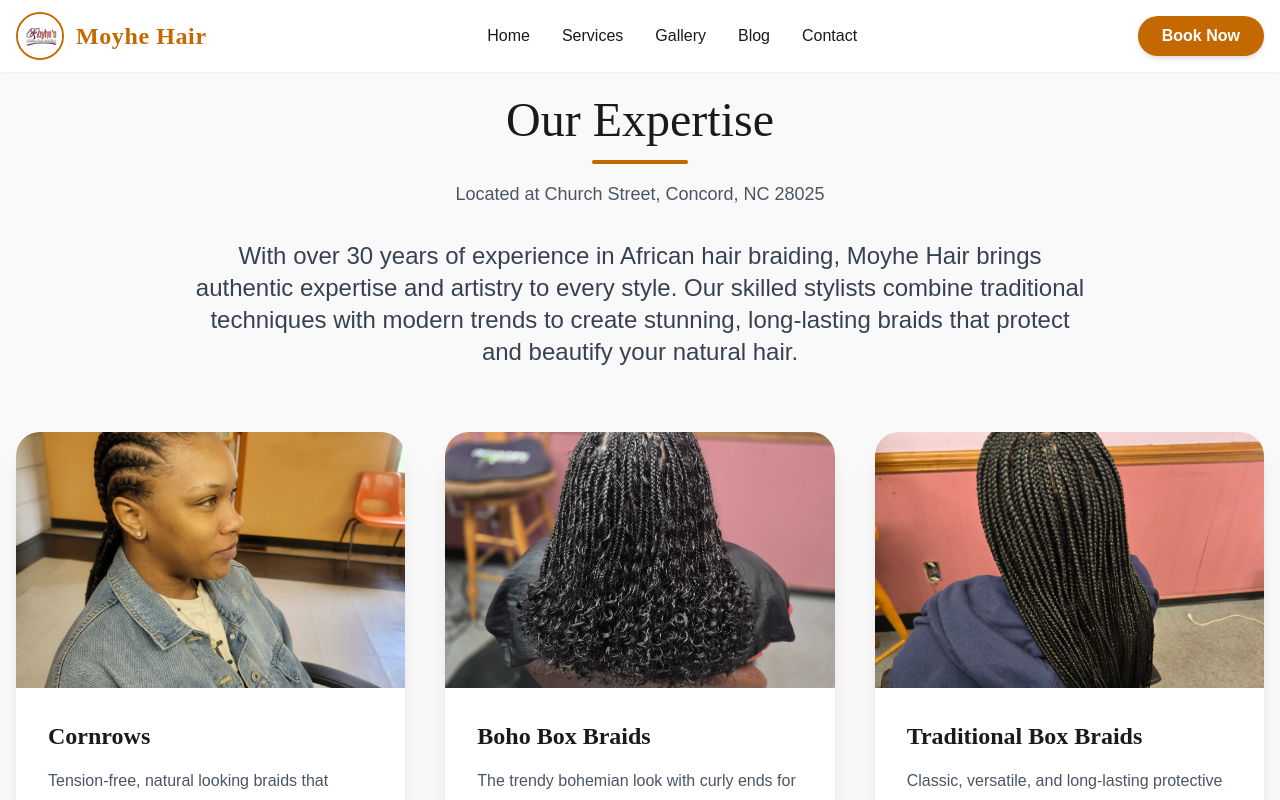
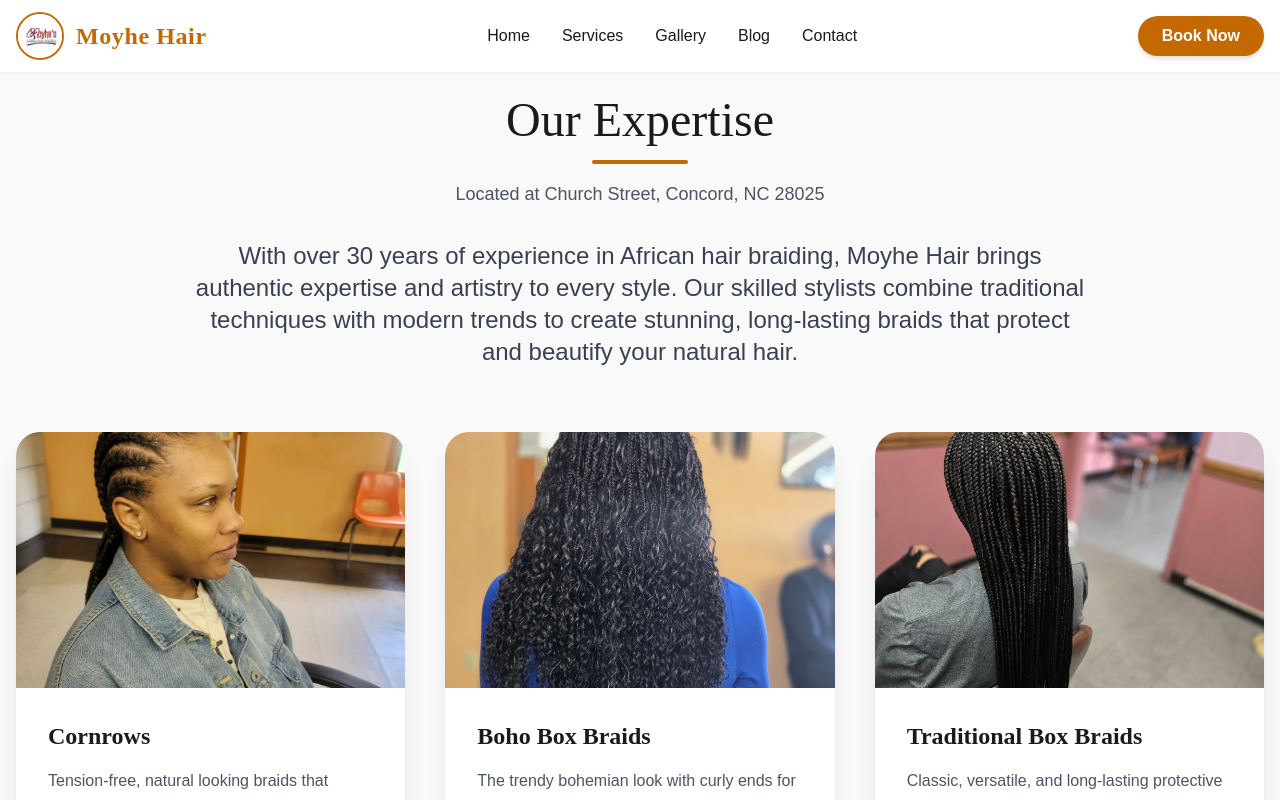
Before and after one commit to joskykp1/moyhehairbraid, a React (Vite) app: page /services in a window 1280 px wide. Shown: the top 800 px of the page. Built offline with nearby package versions, Linux system fonts and the light colour scheme.

Commit message:
Update ServicesPage.tsx

```diff
--- a/src/components/ServicesPage.tsx
+++ b/src/components/ServicesPage.tsx
@@ -17,8 +17,8 @@ const ServicesPage = () => {
         <div className="grid grid-cols-1 md:grid-cols-3 gap-10">
           {[
             { title: "Cornrows", desc: "Tension-free, natural looking braids that protect your edges.", img: "/images/conrows.jpg" },
-            { title: "Boho Box Braids", desc: "The trendy bohemian look with curly ends for a soft finish.", img: "/images/bohobox1.jpg" },
-            { title: "Traditional Box Braids", desc: "Classic, versatile, and long-lasting protective style.", img: "/images/boxb1.jpg" },
+            { title: "Boho Box Braids", desc: "The trendy bohemian look with curly ends for a soft finish.", img: "/images/bohoboxpp.jpg" },
+            { title: "Traditional Box Braids", desc: "Classic, versatile, and long-lasting protective style.", img: "/images/boxpp.jpg" },
             { title: "Mohawk Braids", desc: "Edgy, bold style with shaved sides and braided center strip.", img: "/images/borabora.jpg" },
             { title: "Bora Braids", desc: "Unique braided patterns for a distinctive look.", img: "/images/fppic.jpg"},
             { title: "Bob Box Braids ", desc: "Classic braids patterns for vintage look.", img: "/images/bobbox.jpg" },
```
